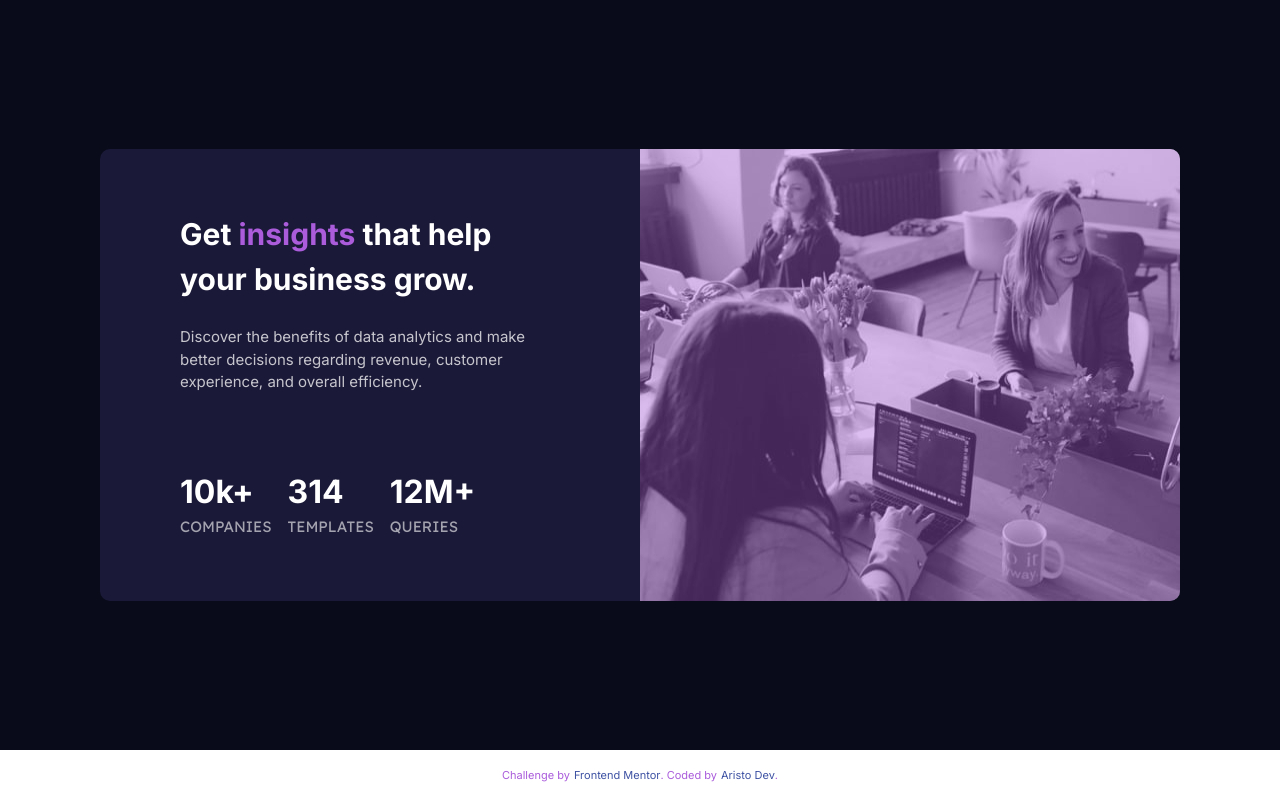
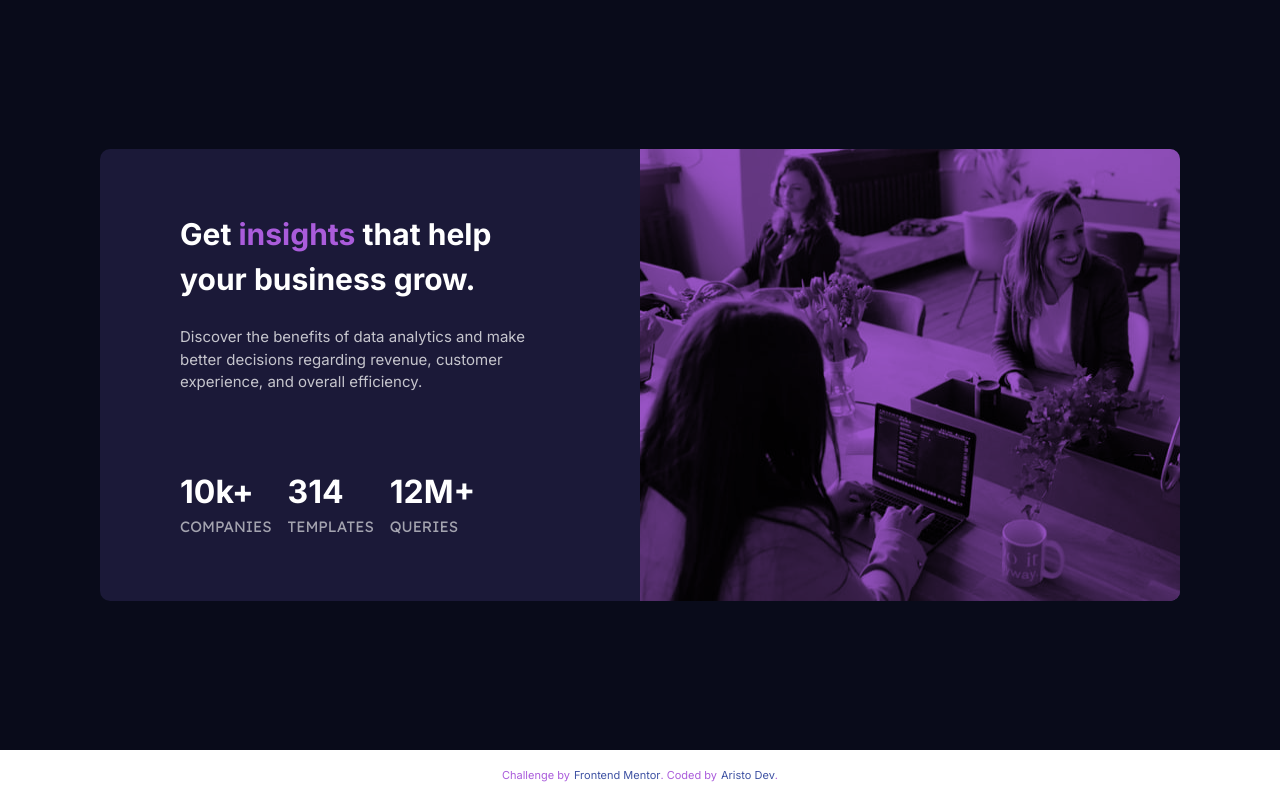
Before and after one commit to aristodev22/FeM-Stats-preview-card-component, a plain HTML site: page index.html in a window 1280 px wide. Drawn offline with Linux system fonts and the light colour scheme.

Commit message:
Fix bug with image blend mode

```diff
--- a/index.html
+++ b/index.html
@@ -22,7 +22,7 @@
                     />
                     <img class="card-image" src="./images/image-header-mobile.jpg" alt="Card Image"/>
                 </picture>
-                <div class="card-image-overlay"></div>
+                <!-- <div class="card-image-overlay"></div> -->
             </div>
             <div class="card-content">
                 <h1 class="title">
--- a/styles.css
+++ b/styles.css
@@ -45,19 +45,14 @@ body {
 .card-image-div {
     position: relative;
     display: flex;
+    background-color: hsl(277, 64%, 61%, 0.9);
+    border-radius: 10px 10px 0 0;
 }
 
 .card-image {
     border-radius: 10px 10px 0 0;
     height: 100%;
-}
-
-.card-image-overlay {
-    position: absolute;
-    height: 100%;
-    width: 100%;
-    border-radius: 10px 10px 0 0;
-    background-color: hsl(277, 64%, 61%, 0.4);
+    mix-blend-mode: multiply;
 }
 
 .card-content {
@@ -122,20 +117,17 @@ body {
         justify-content: space-between;
     }
 
+    .card-image-div {
+        order: 2;
+        margin-left: auto;
+        flex-basis: 375px;
+        border-radius: 0 10px 10px 0;
+    }
+
     .card-image {
         border-radius: 0 10px 10px 0;
         height: 100%;
         width: 100%;
-    }
-
-    .card-image-overlay {
-        border-radius: 0 10px 10px 0;
-    }
-
-    .card-image-div {
-        order: 2;
-        margin-left: auto;
-        flex-basis: 375px;
     }
 
     .card-content {
```
